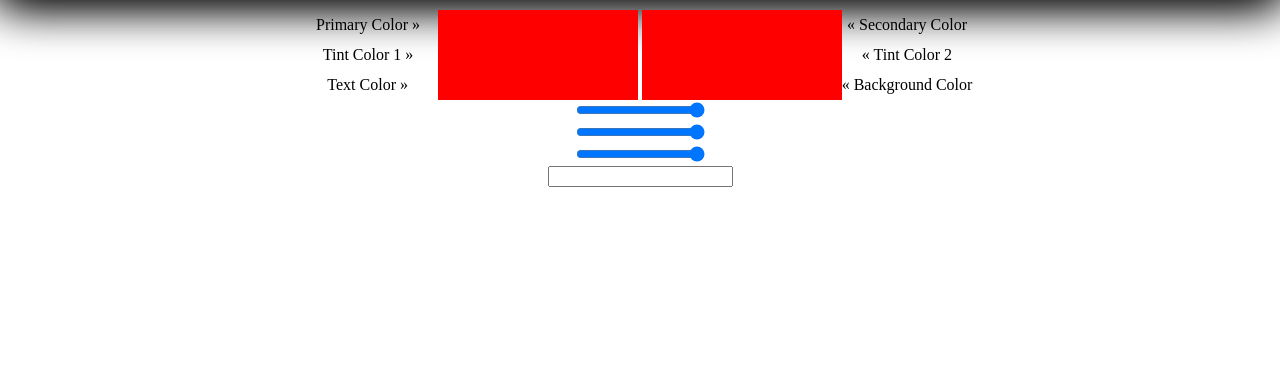
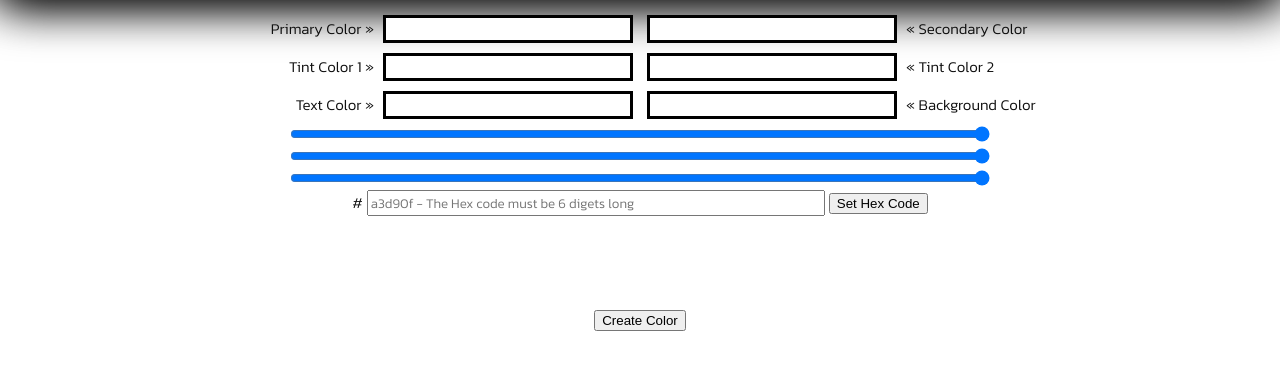
Before and after one commit to WesselvanZeggeren/COLOR-SAFE, a PHP site: page /color in a window 1280 px wide. Shown: the part 70-440 px from the top of the page. Run offline with PHP 8.4, Linux system fonts and the light colour scheme; some libraries are stand-ins or nearby versions.

Commit message:
#1.04
made the javascript for the create page and changed some tags and names
in the html files

```diff
--- a/application/view/color/index.php
+++ b/application/view/color/index.php
@@ -2,26 +2,40 @@
 			<form method="post" action="<?php echo Config::get('URL'); ?>color/addColor" >
 
 				<!-- this is where all the color are created -->
-				<section class="color-create-section" >
+				<section class="color-section" >
 
 					<!-- this is the color selector (what do you want to change?) -->
-					<p class="login-p" >Primary Color » </p><input type="button" onclick="" id="color-1" class="color-button" >
-					<input type="button" onclick="" id="color-2" class="color-button" ><p class="login-p" > « Secondary Color</p><br>
-					<p class="login-p" >Tint Color 1 » </p><input type="button" onclick="" id="color-3" class="color-button" >
-					<input type="button" onclick="" id="color-4" class="color-button" ><p class="login-p" > « Tint Color 2</p><br>
-					<p class="login-p" >Text Color » </p><input type="button" onclick="" id="color-5" class="color-button" >
-					<input type="button" onclick="" id="color-6" class="color-button" ><p class="login-p" > « Background Color</p><br>
+					<label class="color-label color-label-left" >Primary Color » </label>
+						<input type="button" onclick="selectThisColor('color-1');" id="color-1" class="color-button" >
+						<input type="button" onclick="selectThisColor('color-2');" id="color-2" class="color-button" >
+					<label class="color-label color-label-right" > « Secondary Color</label><br>
+					<label class="color-label color-label-left" >Tint Color 1 » </label>
+						<input type="button" onclick="selectThisColor('color-3');" id="color-3" class="color-button" >
+						<input type="button" onclick="selectThisColor('color-4');" id="color-4" class="color-button" >
+					<label class="color-label color-label-right" > « Tint Color 2</label><br>
+					<label class="color-label color-label-left" >Text Color » </label>
+						<input type="button" onclick="selectThisColor('color-5');" id="color-5" class="color-button" >
+						<input type="button" onclick="selectThisColor('color-6');" id="color-6" class="color-button" >
+					<label class="color-label color-label-right" > « Background Color</label><br>
 
 					<!-- this is where you can choose the ammount of red, green and blue -->
-					<input type="range" id="color-bar-red" class="color-bar" value="255" min="0" max="255" ><br>
-					<input type="range" id="color-bar-green" class="color-bar" value="255" min="0" max="255" ><br>
-					<input type="range" id="color-bar-blue" class="color-bar" value="255" min="0" max="255" ><br>
+					<input type="range" onchange="setRangeColor('color-range-red');" id="color-range-red" class="color-range" value="255" min="0" max="255" ><br>
+					<input type="range" onchange="setRangeColor('color-range-green');" id="color-range-green" class="color-range" value="255" min="0" max="255" ><br>
+					<input type="range" onchange="setRangeColor('color-range-blue');" id="color-range-blue" class="color-range" value="255" min="0" max="255" ><br>
+
+					<!-- this is where you can use your hex code to change the color -->
+					<label class="color-label color-label-#" >#</label>
+					<input type="text" id="color-text-hex" class="color-text color-text-hex" maxlength="6" placeholder="a3d90f - The Hex code must be 6 digets long">
+					<input type="button" onclick="setHexCode();" class="color-button-hex" value="Set Hex Code"><br>
+					<p hidden="true" id="color-p" class="color-p" >Oops! this is an invalid hex code.<br>Maybe you used the wrong digets or the code is not long enough.</p>
 
 					<!-- javascript saves all the data in this hidden input -->
-					<input type="hidden" id="color-data" name="data" value="ffffff.ffffff.ffffff.ffffff.ffffff.ffffff" >
+					<input type="hidden" id="color-data" name="data" value="ffffff.dddddd.bbbbbb.999999.777777.555555" >
 				</section>
 
-				<?php View::renderWithoutHeaderAndFooter('color/sample'); ?>
-				<input
+				<!-- loads the sample page. this is a litle website inside that will be changed realtime -->
+				<?php view::renderWithoutHeaderAndFooter('color/sample'); ?>
+
+				<input type="submit" value="Create Color">
 			</form>
 		</main>
--- a/public/css/style.css
+++ b/public/css/style.css
@@ -221,7 +221,7 @@ p{
 	width: calc(800px + 28px);
 }
 
-.home-button, .color-section{
+.home-button{
 	background-color: #dfdfdf;
 	height: 200px;
 	width: calc(250px + 3px);
@@ -279,18 +279,55 @@ p{
 }
 
 /**
- * Style of the create page and its buttons
+ * Style of the create page and its buttons, labels and sections
  */
 
 .color-section{
-	width: calc(780px + 1px);
 	height: 300px;
 	box-shadow: none;
 }
 
+.color-label, .color-button, .color-text{
+	color: #0f0f0f;
+	font-family: 'Kanit', sans-serif;
+	display: inline-block;
+}
+
+.color-label{
+	font-size: 15px;
+}
+
+.color-label-left{
+	width: 150px;
+	text-align: right;
+}
+
+.color-label-right{
+	width: 150px;
+	text-align: left;
+}
+
+.color-text-hex{
+	width: 450px;
+}
+
+.color-label-#{
+	font-weight: 900;
+	text-size: 20px;
+}
+
+.color-p{
+	display: none;
+}
+
 .color-button{
- 	height: 30px;
-	width: 200px;
-	background-color: #ff0000;
-	border: none;
- }
+	margin: 5px;
+ 	height: 3s0px;
+	width: 250px;
+	background-color: #ffffff;
+	border: 3px solid #000000;
+}
+
+.color-range{
+	width: 700px;
+}
--- a/public/javascript/color.js
+++ b/public/javascript/color.js
@@ -1,3 +1,46 @@
-window.onload = function() {
+var object = [document.getElementById("color-1"), document.getElementById("color-data")];
+object[0].style.borderColor = "#000000";
 
+function setRangeColor(idRange) {
+	var red =
+	var green =
+	var blue =
+	setData(red + green + blue);
 }
+
+function selectThisColor(idButton) {
+	object[0].style.borderColor = "#000000";
+	object[0] = document.getElementById(idButton);
+	object[0].style.borderColor = "#ff0000";
+	return object[0];
+}
+
+function setHexCode() {
+	var hex = document.getElementById("color-text-hex").value;
+	if (/^#[0-9A-F]{6}$/i.test("#" + hex) && hex.length == 6) {
+		document.getElementById("color-range-red").value = parseInt(hex.substring(0, hex.length - 4), 16);
+		document.getElementById("color-range-green").value = parseInt(hex.substring(2, hex.length - 2), 16);
+		document.getElementById("color-range-blue").value = parseInt(hex.substring(4, hex.length - 0), 16);
+		document.getElementById("color-p").display = "none";
+		object[0].style.backgroundColor = "#" + hex;
+		setData(hex);
+	} else {
+		document.getElementById("color-p").display = "block";
+	}
+}
+
+function setData(data) {
+	if (object[0].id == "color-1") {
+		object[1].value = data + object[1].value.substring(6, object[1].value.length - 0);
+	} else if (object[0].id == "color-2") {
+		object[1].value = object[1].value.substring(0, object[1].value.length - 34) + data + object[1].value.substring(13, object[1].value.length - 0);
+	} else if (object[0].id == "color-3") {
+		object[1].value = object[1].value.substring(0, object[1].value.length - 27) + data + object[1].value.substring(20, object[1].value.length - 0);
+	} else if (object[0].id == "color-4") {
+		object[1].value = object[1].value.substring(0, object[1].value.length - 20) + data + object[1].value.substring(27, object[1].value.length - 0)
+	} else if (object[0].id == "color-5") {
+		object[1].value = object[1].value.substring(0, object[1].value.length - 13) + data + object[1].value.substring(34, object[1].value.length - 0)
+	} else if (object[0].id == "color-6") {
+		object[1].value = object[1].value.substring(0, object[1].value.length - 6) + data;
+	}
+}
--- a/public/javascript/script.js
+++ /dev/null
@@ -1,6 +0,0 @@
-var image = document.getElementById('profile-image').value;
-var display = document.getElementById('nav-button-right-image');
-console.log('test!');
-console.log(display);
-console.log(image);
-dysplay.style.backgroundImage = image;
```
Also changed, not shown: application/view/register/index.php (+4 -4 lines).
